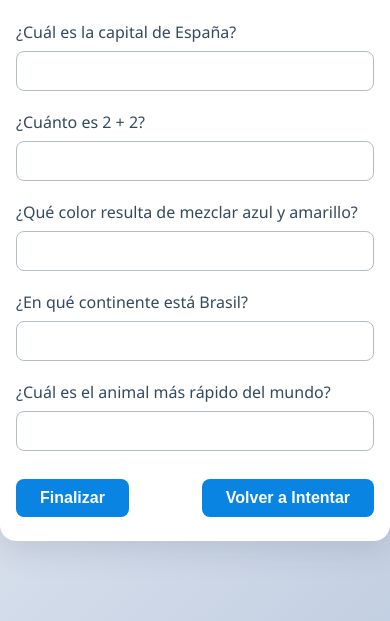
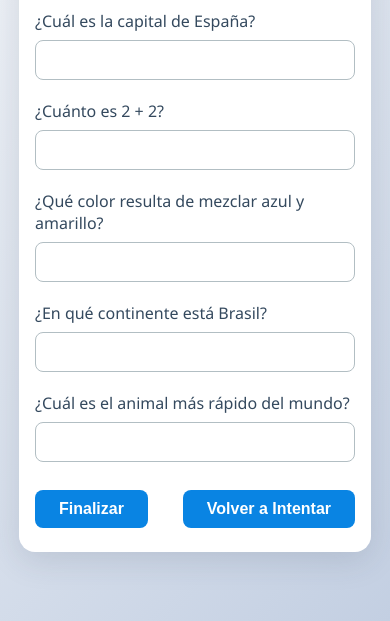
Before and after one commit to robermejia/juego-preguntas, a plain HTML site: page index.html in a window 390 px wide. Shown: the part 223-844 px from the top of the page. Drawn offline with Linux system fonts and the light colour scheme.

Commit message:
fix: ajustar el ancho del contenedor en pantallas pequeñas

```diff
--- a/style.css
+++ b/style.css
@@ -83,7 +83,7 @@ button:hover {
 
 @media (max-width: 500px) {
     .container {
-        width: 380px;
+        width: 320px;
         padding: 24px 16px;
     }
 }
```
